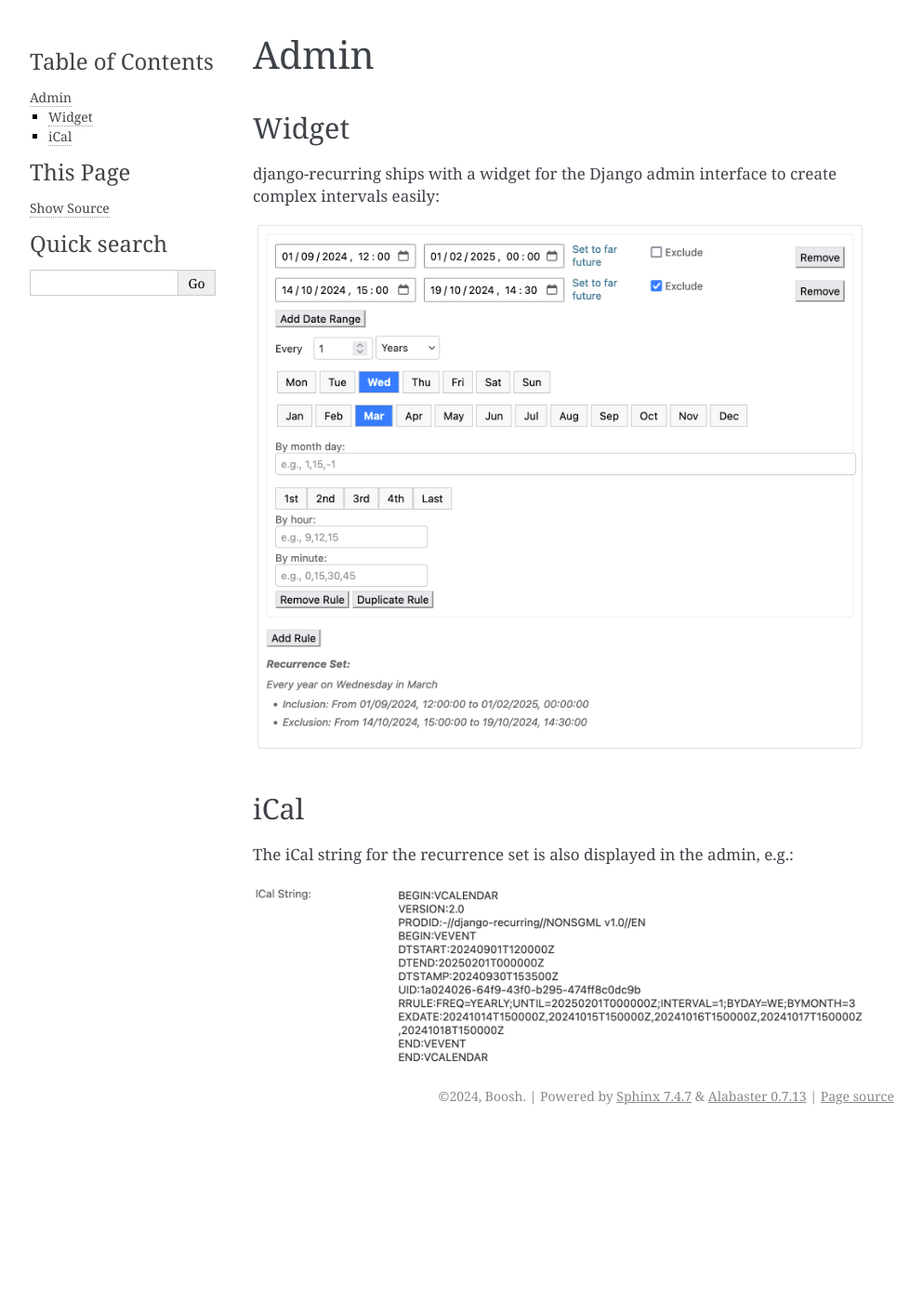
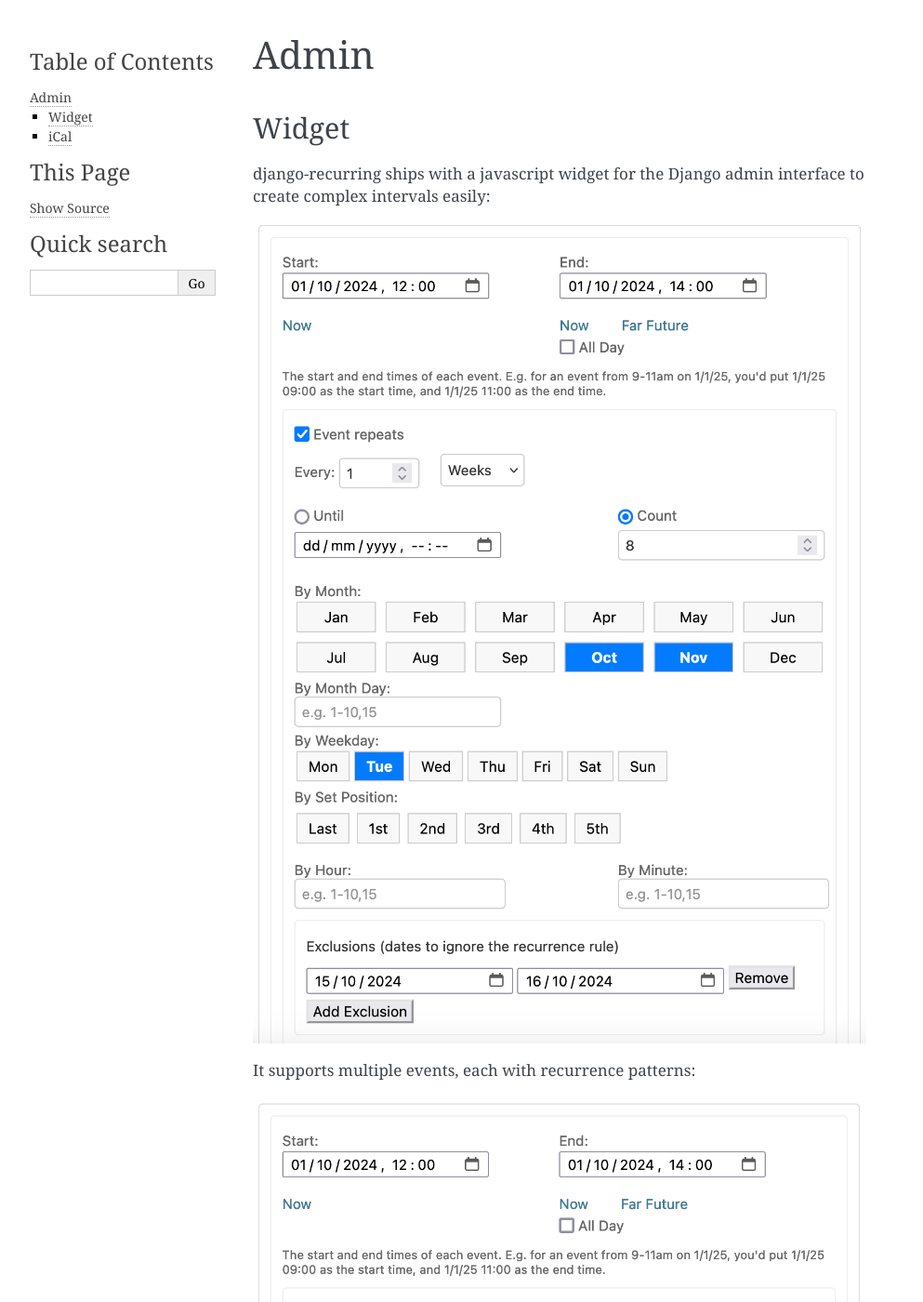
Before and after one commit to boosh/django_recurring, a Sphinx documentation site: the page built from docs/admin.rst, in a window 1280 px wide and 1400 px high. Shown: the whole window at 93% size, without its empty margins (148-1141 px from the left). Built offline with Sphinx 7.4.7, drawn with Linux system fonts in a browser that asks for light colours; pages that are not in the unit, such as notebooks, are missing from menus; some of the changed text lies outside the part shown.

Commit message:
Screenshots

```diff
--- a/docs/admin.rst
+++ b/docs/admin.rst
@@ -5,16 +5,22 @@ Admin
 Widget
 ------
 
-django-recurring ships with a widget for the Django admin interface to create complex intervals easily:
+django-recurring ships with a javascript widget for the Django admin interface to create complex intervals easily:
 
-.. image:: widget.png
-   :alt: Widget image
+.. image:: widget-advanced.png
+   :alt: Widget advanced image
+   :align: center
+
+It supports multiple events, each with recurrence patterns:
+
+.. image:: widget-simple.png
+   :alt: Widget simple image
    :align: center
 
 iCal
 ------
-The iCal string for the recurrence set is also displayed in the admin, e.g.:
+The iCal string for the recurrence set is also displayed in the admin and can be downloaded as an ical (.ics) file:
 
-.. image:: ical.png
-   :alt: iCal image
+.. image:: widget-ical.png
+   :alt: Widget ical image
    :align: center
--- a/src/recurring/static/admin/css/calendar_entry_widget.css
+++ b/src/recurring/static/admin/css/calendar_entry_widget.css
@@ -145,7 +145,7 @@ input[type="date"], input[type="datetime-local"] {
 
 .month-grid {
     display: grid;
-    grid-template-columns: repeat(4, 1fr);
+    grid-template-columns: repeat(6, 1fr);
     gap: 5px;
 }
 
```
Also changed, not shown: docs/ical.png (deleted), docs/widget-advanced.png (added), docs/widget-ical.png (added), docs/widget-simple.png (added), docs/widget.png (deleted).
